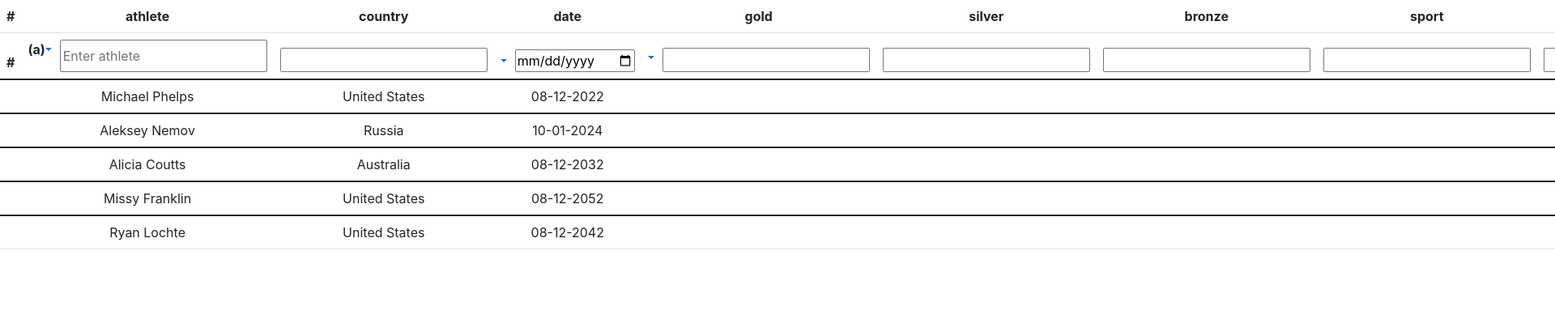
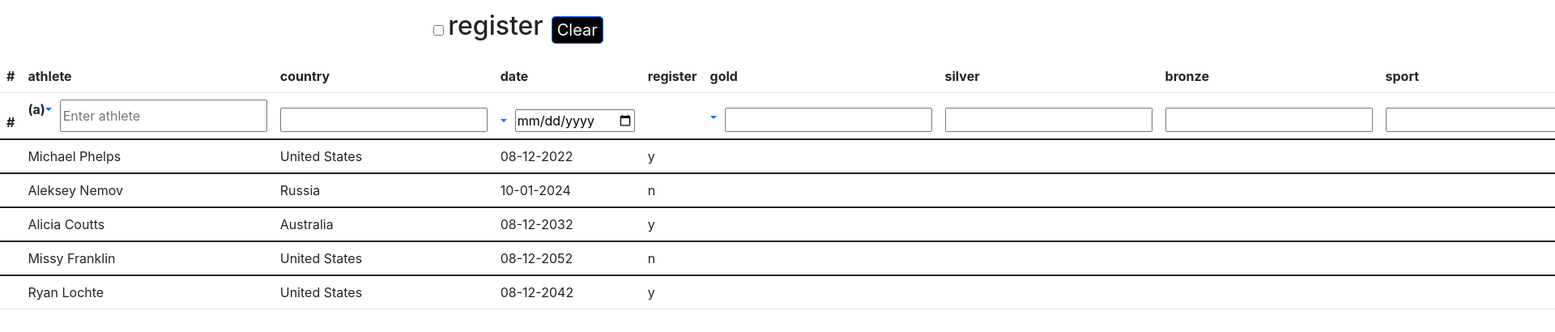
Before and after one commit to vickyaryan/filter, a React (Create React App) app: page / in a window 1280 px wide. Shown: the top 410 px of the page at 81% size, 1920 px wide, since content can reach past the window. Built offline with nearby package versions, Linux system fonts and the light colour scheme.

Commit message:
add checkbox

```diff
--- a/src/App.css
+++ b/src/App.css
@@ -1,38 +1,20 @@
-.App {
-  text-align: center;
+.container{
+  display: flex;
+    justify-content: center;
+    align-items: center;
 }
-
-.App-logo {
-  height: 40vmin;
-  pointer-events: none;
+.margin{
+  margin: 0px 10px 10px 5px;
 }
-
-@media (prefers-reduced-motion: no-preference) {
-  .App-logo {
-    animation: App-logo-spin infinite 20s linear;
-  }
+.clearData{
+  border: 1px solid #0070ff;
+  background: #000000;
+  color: #fff;
+  font-size: 20px;
+  border-radius: 5px;
+  margin: 20px 0px;
 }
-
-.App-header {
-  background-color: #282c34;
-  min-height: 100vh;
-  display: flex;
-  flex-direction: column;
-  align-items: center;
-  justify-content: center;
-  font-size: calc(10px + 2vmin);
-  color: white;
+.clearData:hover{
+  background: #fff;
+    color: #000;
 }
-
-.App-link {
-  color: #61dafb;
-}
-
-@keyframes App-logo-spin {
-  from {
-    transform: rotate(0deg);
-  }
-  to {
-    transform: rotate(360deg);
-  }
-}
--- a/src/App.js
+++ b/src/App.js
@@ -2,11 +2,11 @@ import React, { useCallback, useEffect, useMemo, useState } from "react";
 import "./App.css";
 import Moment from 'moment';
 const datafil = [
- {athlete: 'Michael Phelps', age: 27, country: 'United States', year: 2012, date: '12/08/2022'},
- {athlete: 'Aleksey Nemov', age: 24, country: 'Russia', year: 2000, date: '01/10/2024'},
- {athlete: 'Alicia Coutts', age: 24, country: 'Australia', year: 2012, date: '12/08/2032'},
- {athlete: 'Missy Franklin', age: 17, country: 'United States', year: 2012, date: '12/08/2052'},
- {athlete: 'Ryan Lochte', age: 27, country: 'United States', year: 2012, date: '12/08/2042'},
+ {athlete: 'Michael Phelps', age: 27, country: 'United States', year: 2012, date: '12/08/2022',register: 'y'},
+ {athlete: 'Aleksey Nemov', age: 24, country: 'Russia', year: 2000, date: '01/10/2024',register: 'n'},
+ {athlete: 'Alicia Coutts', age: 24, country: 'Australia', year: 2012, date: '12/08/2032',register: 'y'},
+ {athlete: 'Missy Franklin', age: 17, country: 'United States', year: 2012, date: '12/08/2052',register: 'n'},
+ {athlete: 'Ryan Lochte', age: 27, country: 'United States', year: 2012, date: '12/08/2042',register: 'y'},
 ]
 function App() {
   const [rowData, setRowData] = useState(datafil);
@@ -15,18 +15,17 @@ function App() {
   const [selectDate, setSelectDate] = useState("greater");
   const [secSelectDate, setSecSelectDate] = useState();
   const [number,setNumber] = useState("=")
+  const [value,setValue] = useState()
+  const [checked, setChecked] = useState(false);
 
-  const onGridReady = useCallback((params) => {
-    fetch("https://www.ag-grid.com/example-assets/olympic-winners.json")
-      .then((resp) => resp.json())
-      .then((data) => {
-        setRowData(data);
-      });
-  });
-
-  useEffect(() => {
-    // onGridReady();
-  }, []);
+  // useEffect(() => {
+  //   fetch("https://www.ag-grid.com/example-assets/olympic-winners.json")
+  //     .then((resp) => resp.json())
+  //     .then((data) => {
+  //       setRowData(data);
+  //      //console.log('hello',data);
+  //     });
+  // }, []);
 
   const inputText = (e) => {
     const data = rowData.filter((item) => {
@@ -47,28 +46,24 @@ function App() {
     setFilterData(data);
   };
   const dateFilter = (e) => {
+    setValue(e.target.value)
     var inputDate = Moment(e.target.value).format('DD-MM-YYYY')
     const data = rowData.filter((item) =>{
     var itemDate = Moment(item.date).format('DD-MM-YYYY')
 
-      if(Date.parse(itemDate) > Date.parse(inputDate) && selectDate === 'greater'){
+      if(Date.parse(item.date) > Date.parse(e.target.value) && selectDate === 'greater'){
         return item
-      }else if(Date.parse(itemDate) <  Date.parse(inputDate) && selectDate === 'less'){
+      }else if(Date.parse(item.date) <  Date.parse(e.target.value) && selectDate === 'less'){
          return item
        }else if(Date.parse(itemDate) ===  Date.parse(inputDate) && selectDate === '='){
          return item
        }else if(Date.parse(itemDate) !=  Date.parse(inputDate) && selectDate === '!='){
          return item
-       }else if(Date.parse(secSelectDate) <  Date.parse(inputDate) && Date.parse(inputDate) <  Date.parse(e.target.value) && selectDate === 'range'){
+       }else if(Date.parse(secSelectDate) <  Date.parse(item.date) && Date.parse(item.date) <  Date.parse(e.target.value) && selectDate === 'range'){
          return item
        }
     })
-    console.log('mmmm',rowData);
-    console.log('mmmm1111',data);
     setFilterData(data)
-     rowData.filter((d) =>{
-      console.log('date111111111111111',Moment(d.date).format('DD-MM-YYYY'), new Date(d.date).getTime(),new Date(e.target.value).getTime(), d.date, selectDate, e.target.value, Number(Date.parse(d.date)) ==  Number(Date.parse(e.target.value)) ,);
-       })
   };
   const numberFilter = (e) =>{
      const data = rowData.filter((item) =>{
@@ -84,8 +79,32 @@ function App() {
      })
   setFilterData(data);
   }
+  const checkButton =() =>{
+    setChecked(!checked)
+    console.log('checked',checked)
+    const data = rowData.filter((item) =>{
+      if(!checked){
+        return item.register === 'y'
+      }
+      else if(checked){
+        return item.register === 'n'
+      }
+     })
+  setFilterData(data);
+  }
+  const ClearDate = () =>{
+    setFilterData('')
+    setValue('')
+    setChecked(false)
+  }
   return (
     <div className="App">
+      <div className="container">
+       <input type="checkbox" defaultChecked={checked} onClick={() => checkButton()}/>
+       <h2 className="margin">register</h2>
+      <button className="clearData" onClick={() =>ClearDate()}>Clear</button>
+      </div>
+      <>{value}</>
       <table className="table">
         <thead>
           <tr>
@@ -93,6 +112,7 @@ function App() {
             <th scope="col">athlete</th>
             <th scope="col"> country</th>
             <th scope="col">date</th>
+            <th scope="col">register</th>
             <th scope="col">gold</th>
             <th scope="col">silver</th>
             <th scope="col">bronze</th>
@@ -116,7 +136,7 @@ function App() {
                     <li> <a className="dropdown-item" href="#" onClick={() => setSelectData("aA")}> aA End With</a></li>
                   </ul>
                 </div>
-                <input type="text" onChange={inputText} placeholder="Enter athlete" />
+                <input type="text" onChange={inputText}  value={value} placeholder="Enter athlete" />
               </div>
             </th>
             <th scope="col"> <input type="text" /></th>
@@ -133,11 +153,12 @@ function App() {
                 </ul>
              </div>
             <div style={{ display: "flex" }}>
-              {selectDate === 'range' && <input type="date"  onChange={(e)=>setSecSelectDate(Moment(e.target.value).format('DD-MM-YYYY'))} style={{marginRight:10}}/> }
+              {selectDate === 'range' && <input type="date"  onChange={(e)=>setSecSelectDate(e.target.value)} style={{marginRight:10}}/> }
               <input type="date" onChange={dateFilter} />
               </div>
             </div>
             </th>
+            <th scope="col"></th>
             <th scope="col">
             <div style={{ display: "flex" }}>
               <div className="btn-group" style={{ marginRight: 10 }}>
@@ -167,6 +188,7 @@ function App() {
                 <td>{item.athlete}</td>
                 <td>{item.country}</td>
                 <td>{Moment(item.date).format('DD-MM-YYYY')}</td>
+                <td>{item.register}</td>
                 <td>{item.gold}</td>
                 <td>{item.silver}</td>
                 <td>{item.bronze}</td>
```
